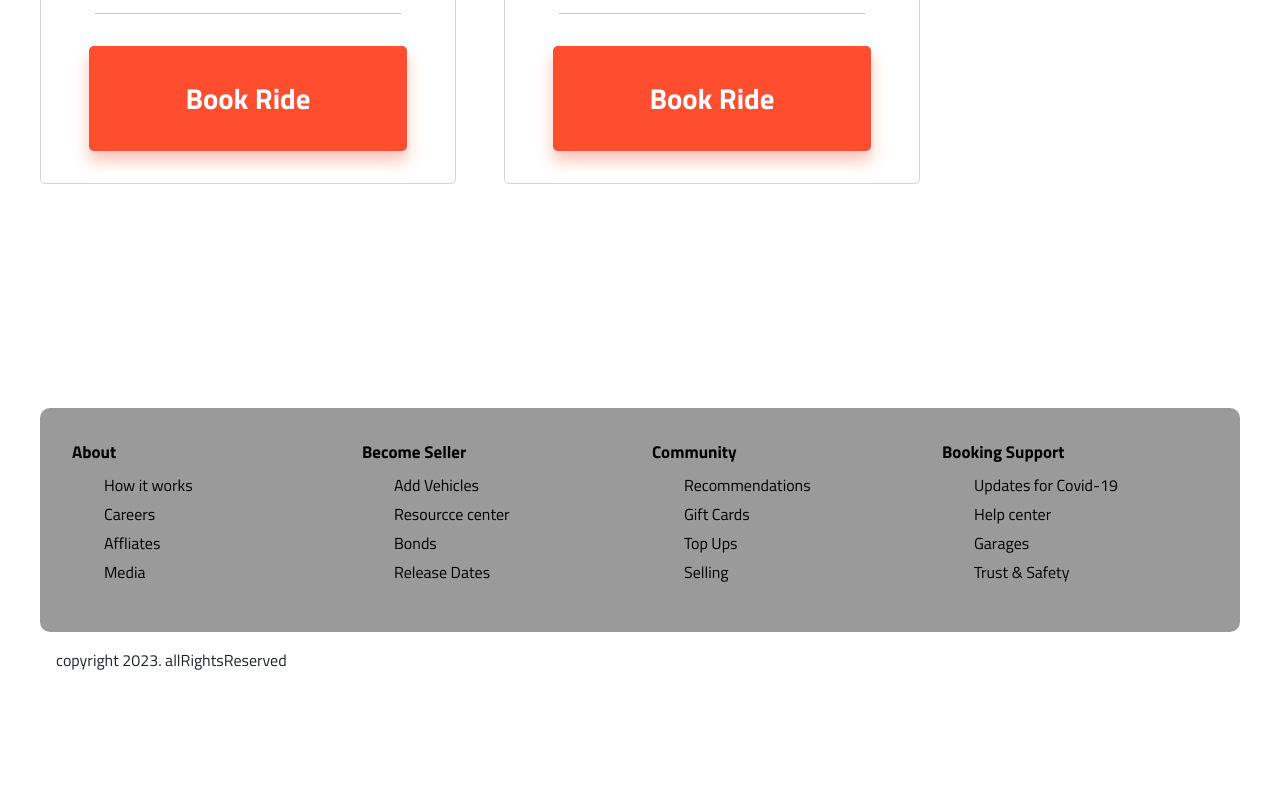
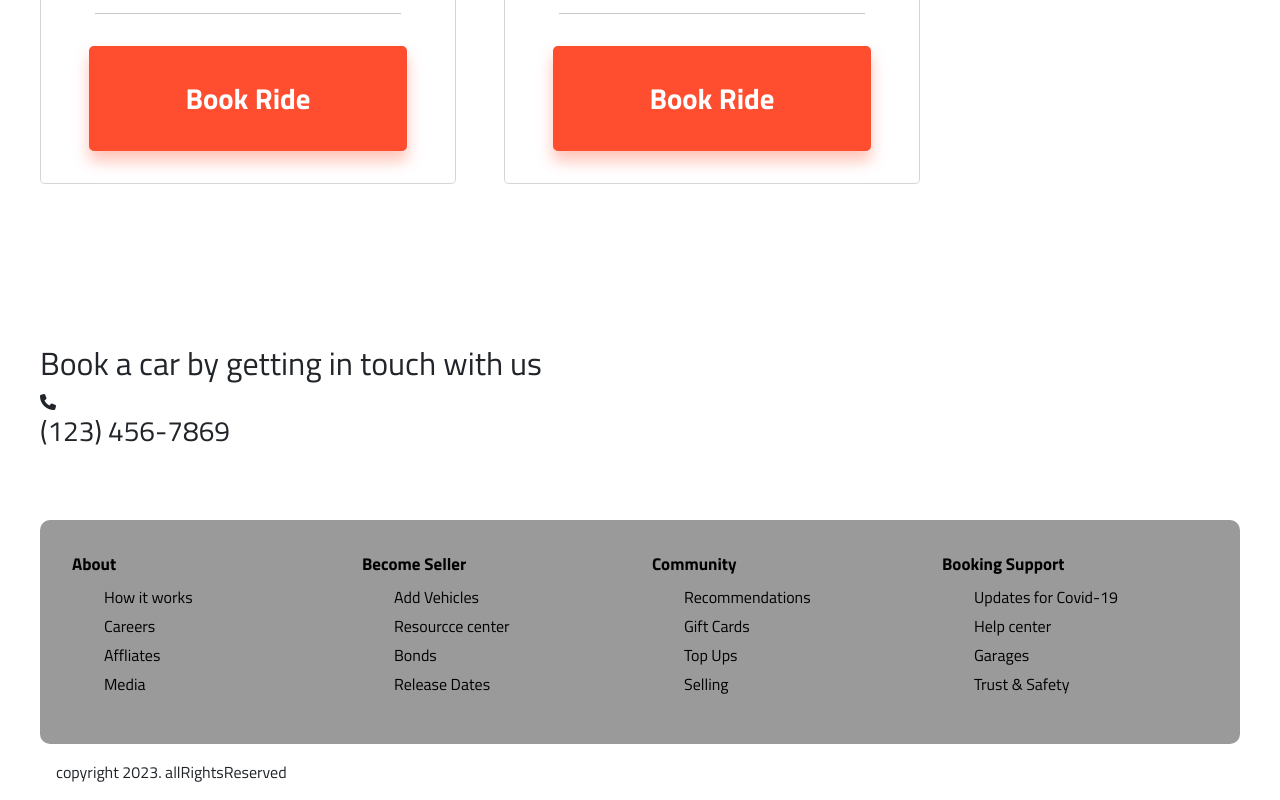
Before and after one commit to NormanKu/CarPro, a React (Vite) app: page /vehicle in a window 1280 px wide. Shown: the part 2032-2832 px from the top of the page. Before the commit the page ends 2720 px from the top, so only its background shows below. Built offline with nearby package versions, Linux system fonts and the light colour scheme; a web font is replaced by a local one; what i18next-intervalplural-postprocessor would draw is missing.

Commit message:
Change the routes

```diff
--- a/src/Pages/Testimonials.jsx
+++ b/src/Pages/Testimonials.jsx
@@ -1,7 +1,7 @@
 import Footer from "../components/Footer";
 import Banner from "../components/Banner";
 import ReviewCard from "../components/ReviewCard";
-import "../stylesheets/Pages/Testimonials/testimonials.css";
+import "../stylesheets/pages/testimonials/testimonials.css";
 import Car1 from "../assets/images/car1.jpg";
 import person1 from "../assets/images/user1.png";
 function Testimonials() {
--- a/src/Pages/Vehicle.jsx
+++ b/src/Pages/Vehicle.jsx
@@ -52,7 +52,7 @@ function Vehicle() {
 
           </div>
         </div>
-        {/* <Banner /> */}
+        <Banner />
         <Footer />
       </section>
     </>
```
